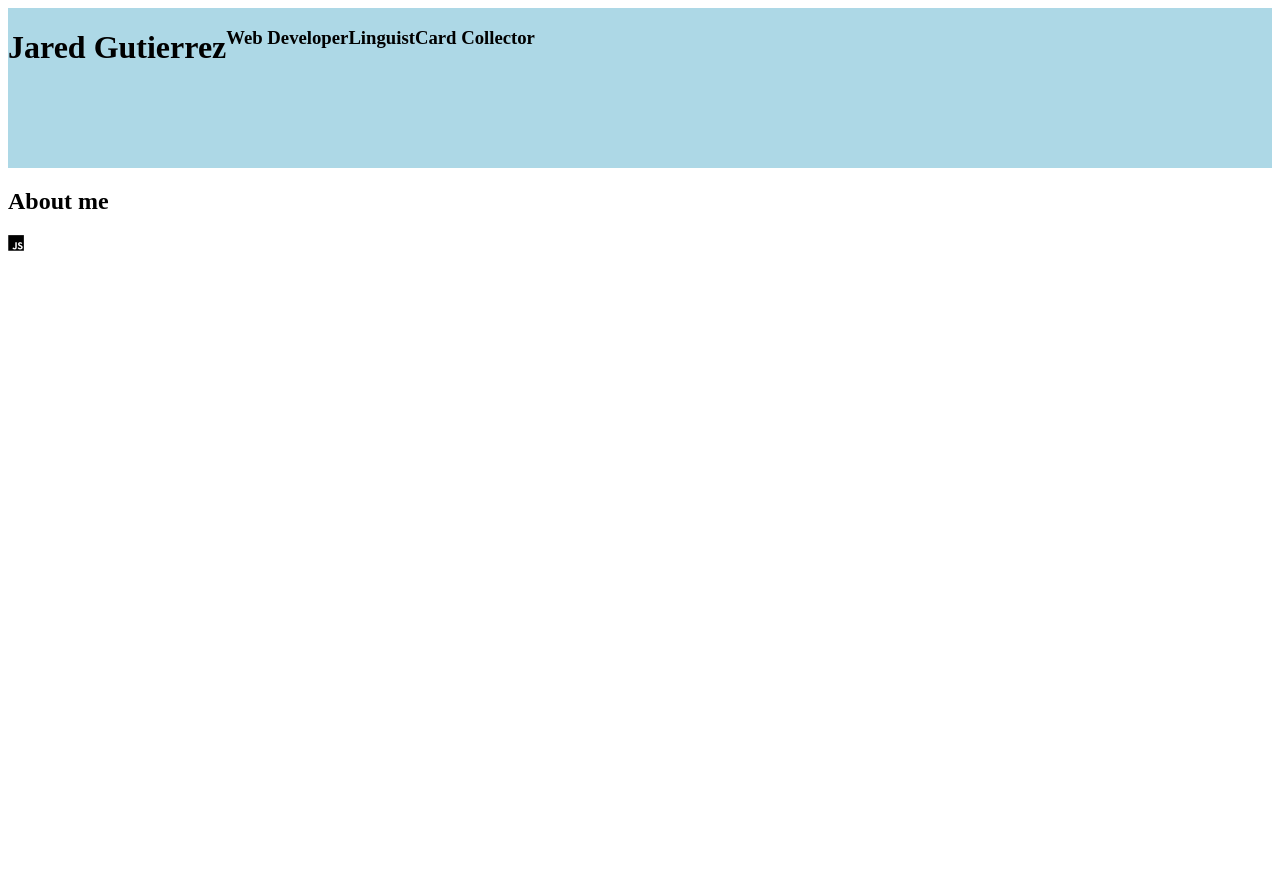
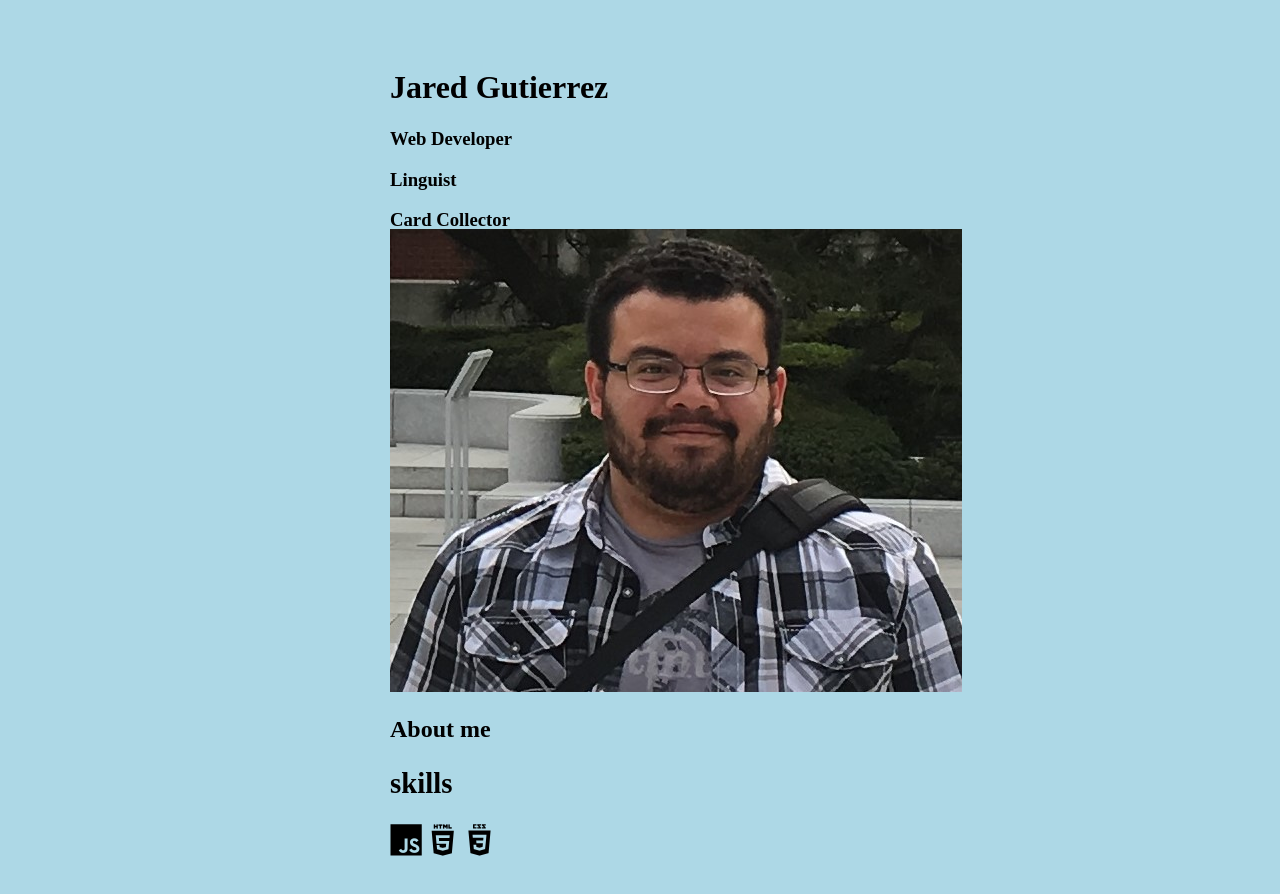
Before and after one commit to jaredg-ai/jaredg-ai.github.io, a plain HTML site: page index.html in a window 1280 px wide. Before the commit the page ends 800 px from the top, so only its background shows below. Drawn offline with nearby package versions, Linux system fonts and the light colour scheme.

Commit message:
new style

```diff
--- a/index.html
+++ b/index.html
@@ -4,6 +4,8 @@
     <meta charset="UTF-8">
     <meta http-equiv="X-UA-Compatible" content="IE=edge">
     <meta name="viewport" content="width=device-width, initial-scale=1.0">
+    <link rel="stylesheet" href="https://cdn.jsdelivr.net/gh/devicons/devicon@v2.12.0/devicon.min.css">
+    <link rel="stylesheet" href="https://cdn.jsdelivr.net/gh/devicons/devicon@v2.12.0/devicon.min.css">
     <link rel="stylesheet" href="https://cdn.jsdelivr.net/gh/devicons/devicon@v2.12.0/devicon.min.css">
     <link href="styles.css" rel="stylesheet">
     <title>Jared Gutierrez - Web Developer</title>
@@ -16,16 +18,17 @@
         <h3>Card Collector</h3>
     </div>
     <div class="box-container">
-        <!-- <div class="picture"><img src="IMG_3001.JPG"/></div> -->
+        <div class="picture"><img src="IMG_3001 (2).JPG"/></div>
         <div class="about">
-            <content>
                 <h2>About me</h2>
                 <p></p>
-            </content>
         </div>
     </div>
     <div class="skills">
+        <h2>skills</h2>
         <i class="devicon-javascript-plain"></i>
+        <i class="devicon-html5-plain-wordmark"></i>
+        <i class="devicon-css3-plain-wordmark"></i>
     </div>
     <div class="projects">
 
--- a/styles.css
+++ b/styles.css
@@ -1,35 +1,56 @@
+  body {
+      background-color: lightblue;
+      margin: 1rem;
+      padding: 1rem;
+      margin: 2rem auto;
+      max-width: 500px;
+  }
+
   .title-box {
     width: 100%;
     height: 20vh;
     background-color: lightblue;
-    display: flex;
     text-align: vertical center;
 }
 
-.box-container {
-    width: 100%;
+/* .box-container {
+    width: auto;
     height: 20%;
-}
+    display: flex;
+} */
 .picture {
     width: 50%;
-    height: 20%;
+    height: auto;
 }
 .about {
-    width: 50%;
-    height: 20%;
+    width: 100%;
+    height: auto;
 }
 
 .skills {
     width: 100%;
-    height: 20%;
+    height: auto;
+    font-size: larger;
+}
+
+.devicon-javascript-plain {
+    font-size: xx-large;
+}
+
+.devicon-html5-plain-wordmark {
+    font-size: xx-large;
+}
+
+.devicon-css3-plain-wordmark {
+    font-size: xx-large;
 }
 
 .projects {
     width: 100%;
-    height: 20%;
+    height: auto;
 }
 
 .contact {
     width: 100%;
-    height: 20%;
+    height: auto;
 }
```
Also changed, not shown: IMG_3001 (2).JPG (added), 1 other file.
